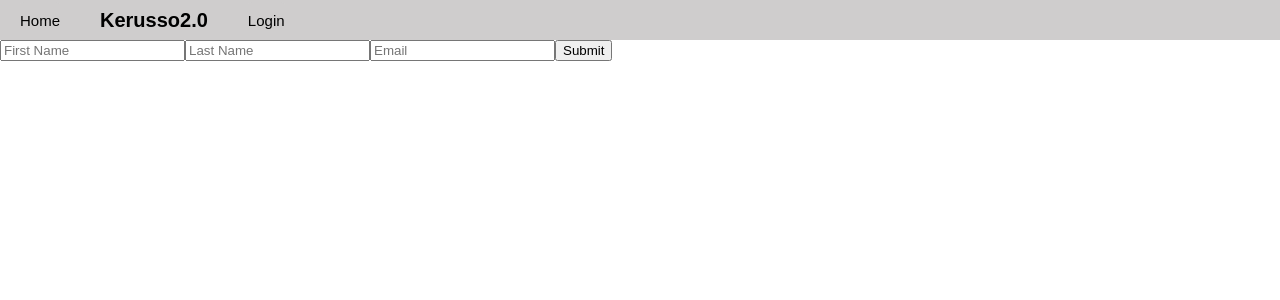
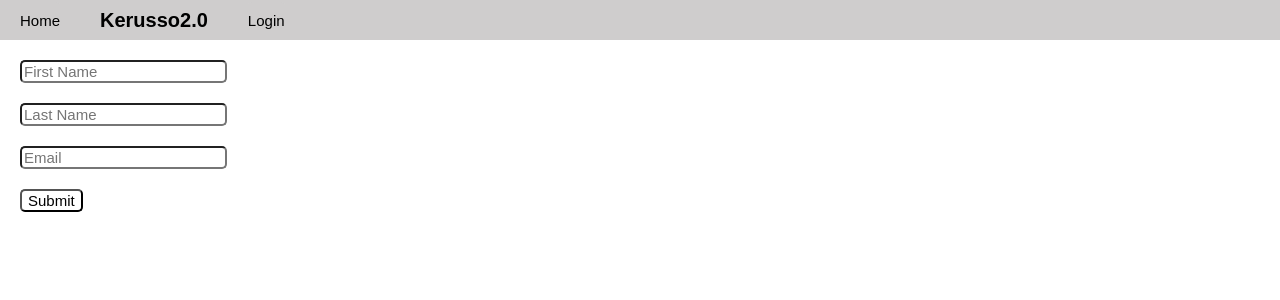
Before and after one commit to JaceGarcia/Project2, a React (Create React App) app in the folder client/: page /add-user in a window 1280 px wide. Shown: the top 300 px of the page. Built offline with nearby package versions, Linux system fonts and the light colour scheme.

Commit message:
styleing

```diff
--- a/client/src/Component/AddUser.js
+++ b/client/src/Component/AddUser.js
@@ -39,13 +39,25 @@ class AddUser extends Component {
     };
 
     render() {
+        const buttonStyles = {
+            borderRadius: "5px",
+            fontSize: "15px",
+            textDecoration: "none",
+            margin: "20px",
+            color: "#000",
+            position: "relative",
+            display: "flex",
+            backgroundColor: "#fff",
+            alignContent: "center"
+
+        };
         return (
             <div>
                 <form>
-                    <input onChange={this._handleChangeFirstName} type="text" name="FirstName" placeholder="First Name"/>
-                    <input onChange={this._handleChangeLastName} type="text" name="LastName" placeholder="Last Name"/>
-                    <input onChange={this._handleChangeEmail} type="text" name="Email" placeholder="Email"/>
-                    <input onClick={this._handleSubmit} type="submit" />
+                    <input style={buttonStyles} onChange={this._handleChangeFirstName} type="text" name="FirstName" placeholder="First Name"/>
+                    <input style={buttonStyles} onChange={this._handleChangeLastName} type="text" name="LastName" placeholder="Last Name"/>
+                    <input style={buttonStyles} onChange={this._handleChangeEmail} type="text" name="Email" placeholder="Email"/>
+                    <input style={buttonStyles} onClick={this._handleSubmit} type="submit" />
                 </form>
 
             </div>
```
